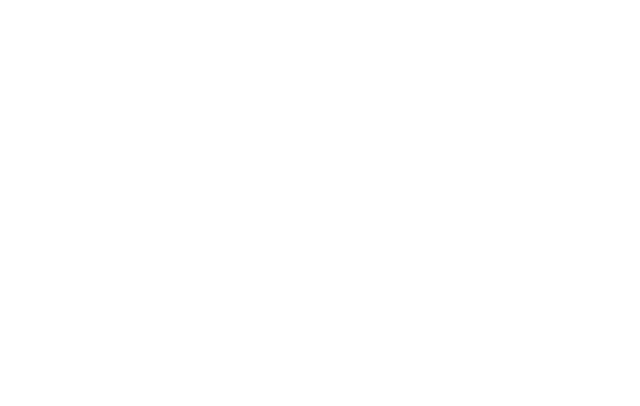
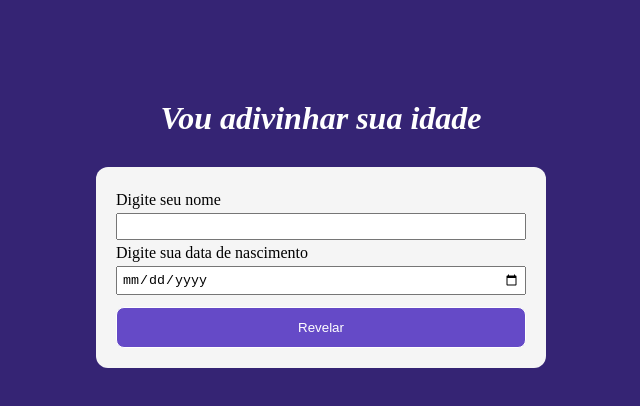
Before and after one commit to Pedro-Castr/SujeitoProgramador, a React (Vite) app in the folder Modulos/react+ts-evoluindo/: page /calculaIdade in a window 1280 px wide. Before the commit this address had no page. Shown: the top 406 px of the page, without its empty margins (319-959 px from the left). Built offline with nearby package versions, Linux system fonts and the light colour scheme.

Commit message:
feat: adiciona componente para calcular idade

```diff
--- a/Modulos/react+ts-evoluindo/src/App.tsx
+++ b/Modulos/react+ts-evoluindo/src/App.tsx
@@ -1,8 +1,11 @@
 import { Routes, Route, Link } from "react-router-dom";
+
+import RenderizacaoCondicional from "./pages/renderizacaoCondicional/renderizacaoCondicional";
 import CalculadoraCombustivel from "./pages/calculadoraCombustivel/calculadoraCombustivel";
-import RenderizacaoCondicional from "./pages/renderizacaoCondicional/renderizacaoCondicional";
+import CalculaIdade from "./pages/calculaIdade/calculaIdade";
 import DevFrases from "./pages/devFrases/devFrases";
 import Lista from "./pages/listas/listas";
+
 import "./App.css";
 import "./Global.css";
 
@@ -43,6 +46,7 @@
         element={<RenderizacaoCondicional />}
       />
       <Route path="/devFrases" element={<DevFrases />} />
+      <Route path="/calculaIdade" element={<CalculaIdade />} />
     </Routes>
   );
 }
--- /dev/null
+++ b/Modulos/react+ts-evoluindo/src/pages/calculaIdade/calculaIdade.css
@@ -0,0 +1,52 @@
+.calcula-idade {
+  display: flex;
+  align-items: center;
+  flex-direction: column;
+  height: 100vh;
+  width: 100%;
+  background-color: #352474;
+}
+
+.calcula-idade h2 {
+  font-size: 32px;
+  font-style: italic;
+  margin: 100px 0 30px 0;
+  color: #fff;
+}
+
+.calcula-idade section {
+  display: flex;
+  flex-direction: column;
+  width: 450px;
+  background-color: #f5f5f5;
+  padding: 20px;
+  border-radius: 12px;
+}
+
+.calcula-idade label {
+  padding: 4px 0;
+}
+
+.calcula-idade input {
+  padding: 4px;
+}
+
+.calcula-idade button {
+  padding: 12px 6px;
+  margin-top: 12px;
+  border-radius: 8px;
+  border: 1px solid #fff;
+  color: #fff;
+  background-color: #654ac7;
+  cursor: pointer;
+}
+
+.calcula-idade button:hover {
+  background-color: #553ea7;
+}
+
+.calcula-idade p {
+  margin-top: 30px;
+  color: #fff;
+  font-size: 22px;
+}
--- /dev/null
+++ b/Modulos/react+ts-evoluindo/src/pages/calculaIdade/calculaIdade.tsx
@@ -0,0 +1,48 @@
+import { useState } from "react";
+import "./calculaIdade.css";
+
+export default function CalculaIdade() {
+  const [nome, setNome] = useState<string>("");
+  const [nascimento, setNascimento] = useState<string>("");
+  const [idade, setIdade] = useState<number | null>(null);
+
+  function handleAge(nascimento: string) {
+    const dataNascimento = new Date(nascimento);
+    const hoje = new Date();
+
+    const idade = hoje.getFullYear() - dataNascimento.getUTCFullYear();
+    setIdade(idade);
+  }
+
+  return (
+    <div className="calcula-idade">
+      <h2>Vou adivinhar sua idade</h2>
+
+      <section>
+        <label htmlFor="nome">Digite seu nome</label>
+        <input
+          type="text"
+          id="nome"
+          value={nome}
+          onChange={(e) => setNome(e.target.value)}
+        />
+
+        <label htmlFor="nascimento">Digite sua data de nascimento</label>
+        <input
+          type="date"
+          id="nascimento"
+          value={nascimento}
+          onChange={(e) => setNascimento(e.target.value)}
+        />
+
+        <button onClick={() => handleAge(nascimento)}>Revelar</button>
+      </section>
+
+      {idade && (
+        <p>
+          {nome}, você tem {idade} anos
+        </p>
+      )}
+    </div>
+  );
+}
```
